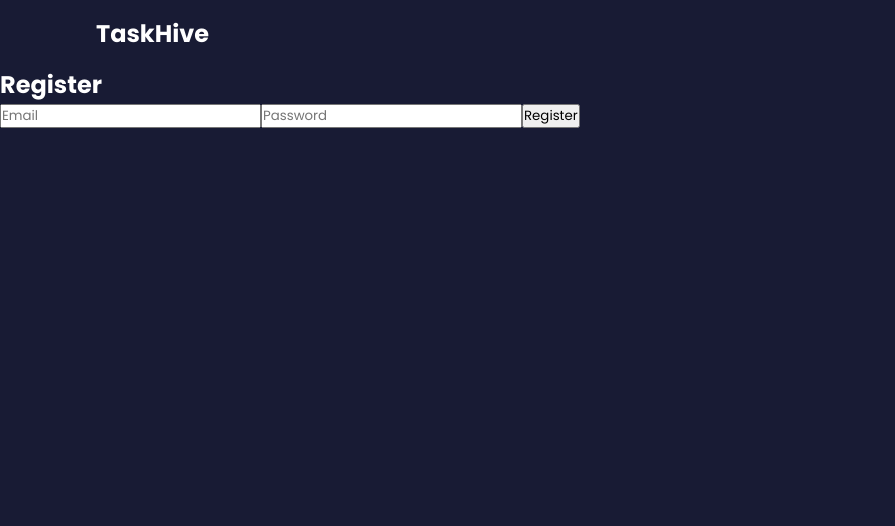
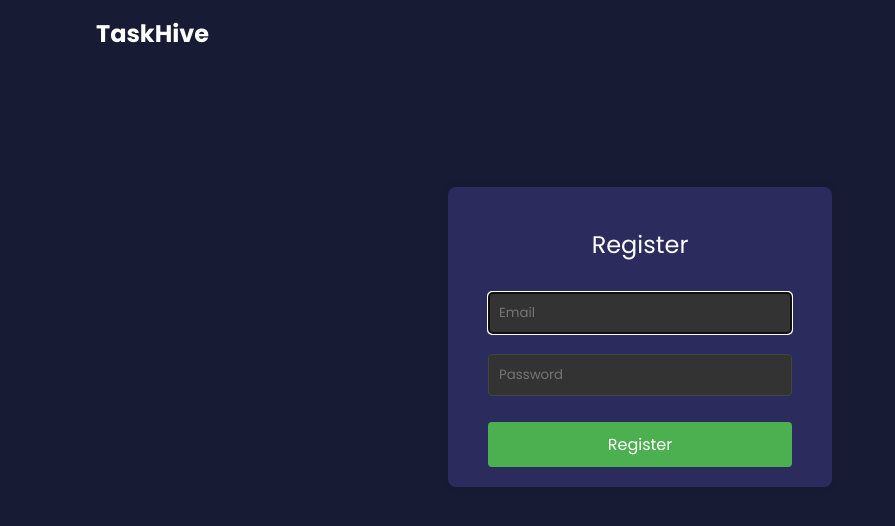
Before and after one commit to Deeperr0/task-hive, a React (Vite) app: page /register in a window 1280 px wide. Shown: the top 526 px of the page, without its empty margins (0-895 px from the left). Built offline with nearby package versions, Linux system fonts and the light colour scheme; no server answers.

Commit message:
Styled registration page

```diff
--- /dev/null
+++ b/src/auth/Register.css
@@ -0,0 +1,67 @@
+.register-title {
+  font-weight: 400;
+}
+.register-container {
+  background-color: #2b2b5e;
+  padding: 40px;
+  border-radius: 8px;
+  box-shadow: 0 0 10px rgba(0, 0, 0, 0.1);
+  text-align: center;
+  width: 30%;
+  margin: 15vh auto;
+  height: 50%;
+  max-height: 300px;
+}
+
+.register-container h2 {
+  margin-bottom: 20px;
+  font-size: 24px;
+}
+
+.register-container input {
+  width: 100%;
+  padding: 10px;
+  margin: 10px 0;
+  border: 1px solid #444;
+  border-radius: 4px;
+  background-color: #333;
+  color: #fff;
+}
+
+.register-container button {
+  width: 100%;
+  padding: 10px;
+  border: none;
+  border-radius: 4px;
+  background-color: #4caf50;
+  color: #fff;
+  font-size: 16px;
+  cursor: pointer;
+  margin-top: 16px;
+}
+
+.register-container button:hover {
+  background-color: #45a049;
+}
+
+@media screen and (max-width: 768px) {
+  .register-container {
+    width: 80%;
+  }
+
+  .register-container h2 {
+    font-size: 20px;
+  }
+
+  .register-container button {
+    font-size: 14px;
+  }
+
+  .register-container input {
+    font-size: 14px;
+  }
+
+  .register-title {
+    font-size: 18px;
+  }
+}
--- a/src/auth/Register.jsx
+++ b/src/auth/Register.jsx
@@ -6,6 +6,7 @@ import {
 } from "firebase/auth";
 import { doc, setDoc } from "firebase/firestore";
 import { useNavigate } from "react-router-dom";
+import "./Register.css";
 
 export default function Register({ setUser }) {
   const [email, setEmail] = useState("");
@@ -33,14 +34,15 @@ export default function Register({ setUser }) {
   };
 
   return (
-    <form onSubmit={handleRegister}>
-      <h2>Register</h2>
+    <form onSubmit={handleRegister} className="register-container">
+      <h2 className="register-title">Register</h2>
       <input
         type="email"
         value={email}
         onChange={(e) => setEmail(e.target.value)}
         placeholder="Email"
         required
+        autoFocus
       />
       <input
         type="password"
@@ -48,8 +50,12 @@ export default function Register({ setUser }) {
         onChange={(e) => setPassword(e.target.value)}
         placeholder="Password"
         required
+        minLength={6}
+        maxLength={20}
       />
-      <button type="submit">Register</button>
+      <button type="submit" className="register-button">
+        Register
+      </button>
     </form>
   );
 }
```
